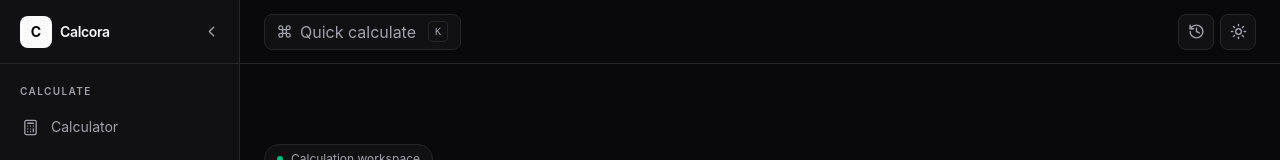
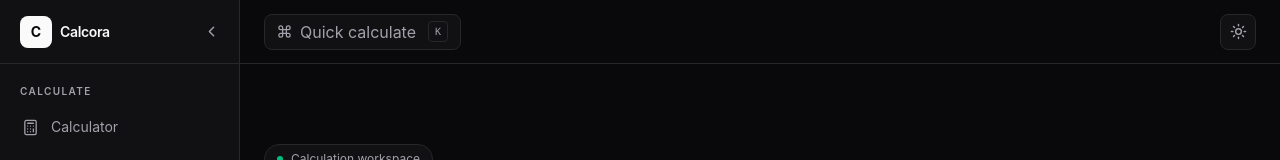
Before and after one commit to rohithviswanathan/Calcora, a React (Vite) app in the folder calcora/: page / in a window 1280 px wide. Shown: the top 160 px of the page. Built offline with nearby package versions, Linux system fonts and the light colour scheme.

Commit message:
removed history

```diff
--- a/calcora/src/components/layout/TopBar.tsx
+++ b/calcora/src/components/layout/TopBar.tsx
@@ -1,14 +1,12 @@
 import { useEffect, useState } from "react";
 import {
   Command,
-  History,
   Menu,
   Moon,
   Sun,
 } from "lucide-react";
 import IconButton from "../ui/IconButton";
 import QuickCalculate from "../../features/quickCalculate/components/QuickCalculate";
-import { Link } from "react-router-dom";
 
 interface TopBarProps {
   onMenuClick: () => void;
@@ -96,12 +94,6 @@ function TopBar({
         </div>
 
         <div className="flex items-center gap-1.5">
-          <Link to="/history">
-            <IconButton label="History">
-              <History size={17} />
-            </IconButton>
-          </Link>
-
           <IconButton
             label={
               theme === "dark"
```
